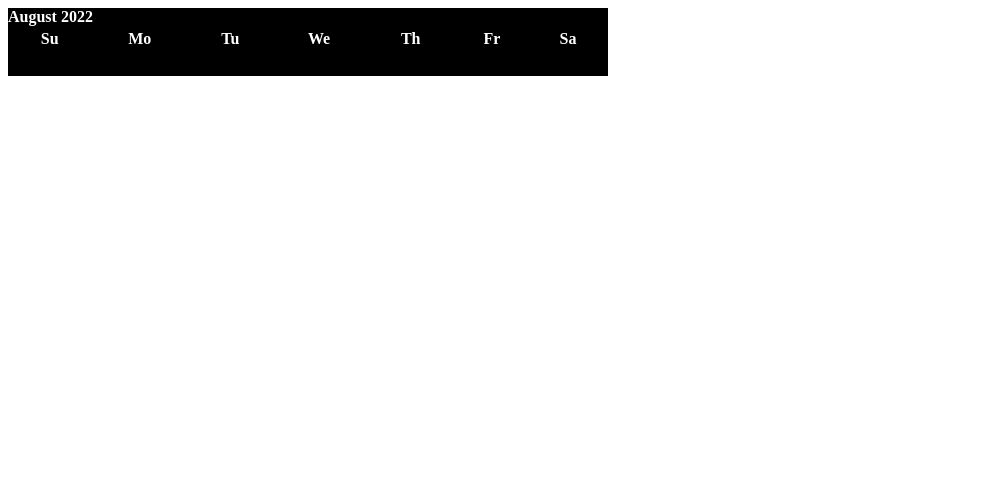
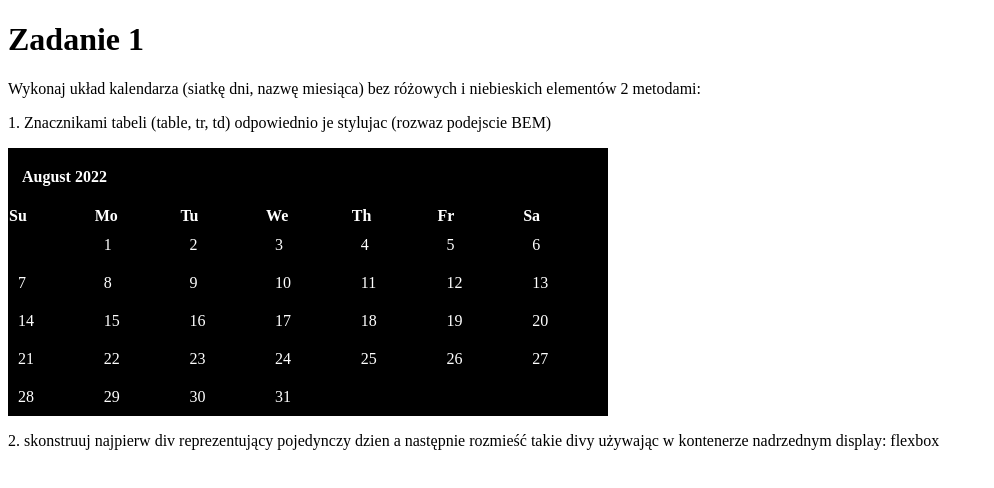
Before and after one commit to an93na/html_css_nauka, a plain HTML site: page zadania/zadanie1.html in a window 1280 px wide. Shown: the whole page, without its empty margins (0-994 px from the left). Drawn offline with Linux system fonts and the light colour scheme.

Commit message:
modified zadanie1.html & zadanie1.css

```diff
--- a/zadania/css/zadanie1.css
+++ b/zadania/css/zadanie1.css
@@ -1,12 +1,31 @@
 table {
+    border-collapse: collapse;
     width: 600px;
-    border: 1px solid black;
     background-color: black;
     color: white;
+    text-align: left;
+    padding: 10px;
 }
 caption {
     background-color: black;
     color: white;
     font-weight: bold;
     text-align: left;
+    padding-bottom: 20px;
+    padding-left: 14px;
+    padding-top: 20px;
 }
+td {
+    padding: 10px;
+}
+tr {
+    padding: 10px;
+}
+tr > td:hover {
+    background-color: blue;
+    border-radius: 50%;
+    cursor: pointer;
+}
+*{
+    box-sizing: border-box;
+}
--- a/zadania/zadanie1.html
+++ b/zadania/zadanie1.html
@@ -8,8 +8,12 @@
     <link rel="stylesheet" href="css/zadanie1.css">
 </head>
 <body>
+    <h1>Zadanie 1</h1>
+    <p>Wykonaj układ kalendarza (siatkę dni, nazwę miesiąca) bez różowych i niebieskich elementów 2 metodami:</p>
+    <p>1. Znacznikami tabeli (table, tr, td) odpowiednio je stylujac (rozwaz podejscie BEM)</p>
     <table>
         <caption>August 2022</caption>
+        <tbody>
             <tr>
                 <th>Su</th>
                 <th>Mo</th>
@@ -21,59 +25,55 @@
             </tr>
             <tr>
                 <td></td>
-            <td></td>
-            <td></td>
-            <td></td>
+                <td>1</td>
+                <td>2</td>
+                <td>3</td>
+                <td>4</td>
+                <td>5</td>
+                <td>6</td>
+            </tr>
+            <tr>
+                <td>7</td>
+                <td>8</td>
+                <td>9</td>
+                <td>10</td>
+                <td>11</td>
+                <td>12</td>
+                <td>13</td>
+            </tr>
+            <tr>
+                <td>14</td>
+                <td>15</td>
+                <td>16</td>
+                <td>17</td>
+                <td>18</td>
+                <td>19</td>
+                <td>20</td>
+            </tr>
+            <tr>
+                <td>21</td>
+                <td>22</td>
+                <td>23</td>
+                <td>24</td>
+                <td>25</td>
+                <td>26</td>
+                <td>27</td>
+            </tr>
+            <tr>
+                <td>28</td>
+                <td>29</td>
+                <td>30</td>
+                <td>31</td>
                 <td></td>
                 <td></td>
                 <td></td>
             </tr>
-        <tr>
-            <td></td>
-            <td></td>
-            <td></td>
-            <td></td>
-            <td></td>
-            <td></td>
-            <td></td>
-        </tr>
-        <tr>
-            <td></td>
-            <td></td>
-            <td></td>
-            <td></td>
-            <td></td>
-            <td></td>
-            <td></td>
-        </tr>
-        <tr>
-            <td></td>
-            <td></td>
-            <td></td>
-            <td></td>
-            <td></td>
-            <td></td>
-            <td></td>
-        </tr>
-        <tr>
-            <td></td>
-            <td></td>
-            <td></td>
-            <td></td>
-            <td></td>
-            <td></td>
-            <td></td>
-        </tr>
-        <tr>
-            <td></td>
-            <td></td>
-            <td></td>
-            <td></td>
-            <td></td>
-            <td></td>
-            <td></td>
-        </tr>
+        </tbody>
     </table>
+
+
+
+    <p>2. skonstruuj najpierw div reprezentujący pojedynczy dzien a następnie rozmieść takie divy używając w kontenerze nadrzednym display: flexbox</p>
 
 </body>
 </html>
```
Lines whose indentation alone changed are shown as unchanged.
